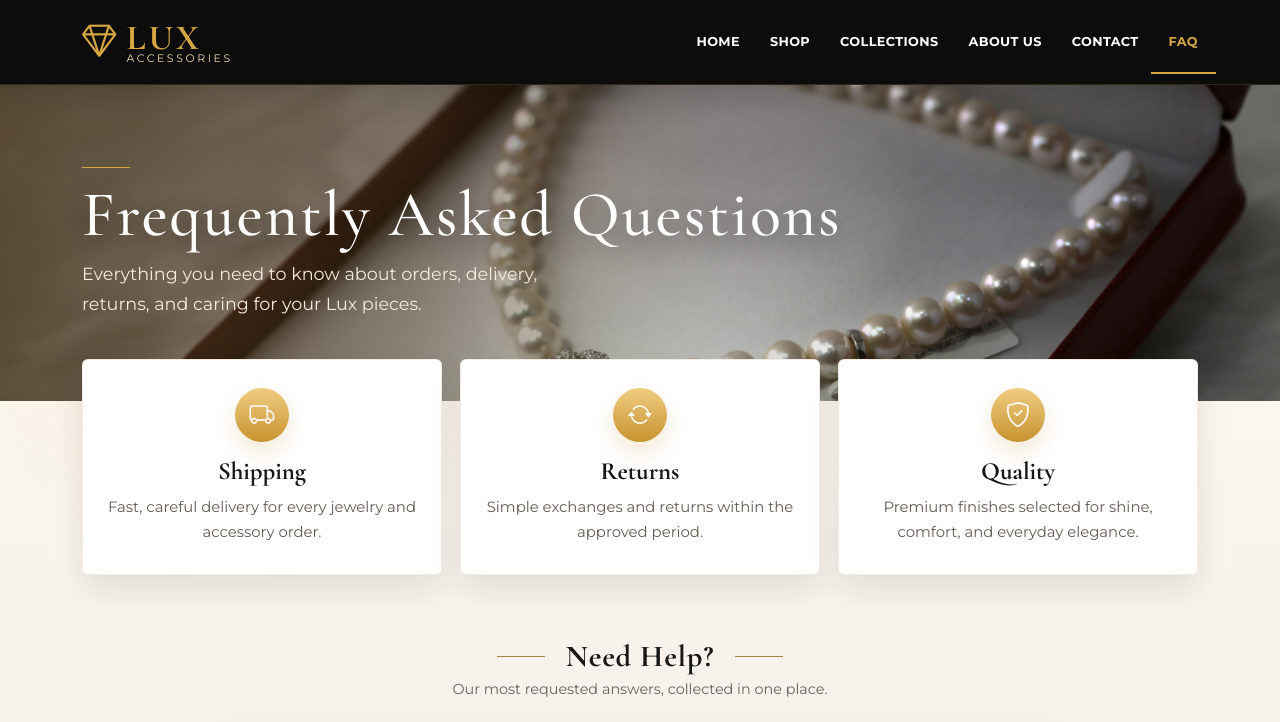
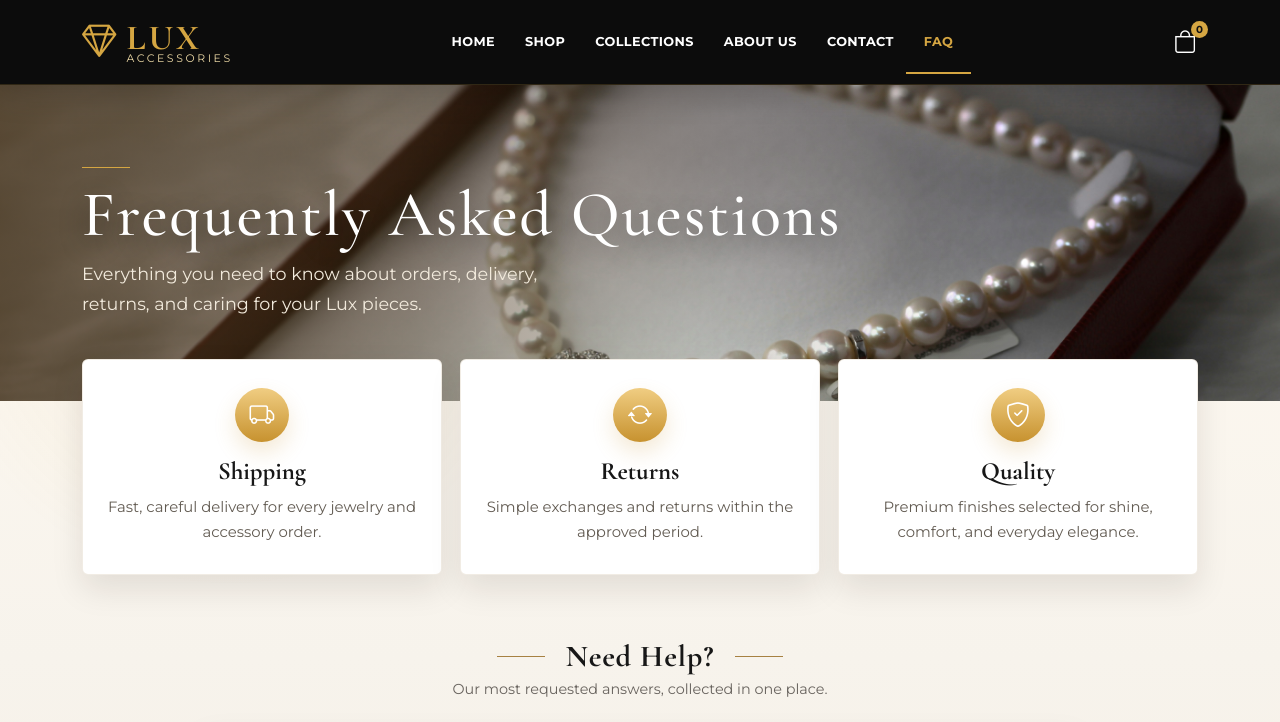
Before and after one commit to MonaNada-hub/accessories-store, a plain HTML site: page faq.html in a window 1280 px wide. Shown: the top 722 px of the page. Drawn offline with nearby package versions, Linux system fonts and the light colour scheme.

Commit message:
add cart icon with counter in top actions

```diff
--- a/faq.html
+++ b/faq.html
@@ -41,6 +41,13 @@ href="https://cdn.jsdelivr.net/npm/bootstrap-icons@1.11.3/font/bootstrap-icons.m
 <li><a href="faq.html" class="is-active">FAQ</a></li>
 
 </ul>
+
+<div class="top-actions">
+    <a href="products.html" aria-label="Cart" class="cart-icon">
+        <i class="bi bi-bag"></i>
+        <small class="cart-count">0</small>
+    </a>
+</div>
 
 <div class="menu-btn" aria-label="Toggle navigation" role="button" tabindex="0">
 
@@ -269,6 +276,7 @@ Contact us as soon as possible. If the order has not been prepared for shipping,
     </footer>
 
 <script src="https://cdn.jsdelivr.net/npm/bootstrap@5.3.3/dist/js/bootstrap.bundle.min.js"></script>
+<script src="js/cart.js"></script>
 <script src="js/script.js"></script>
 
 </body>
```
